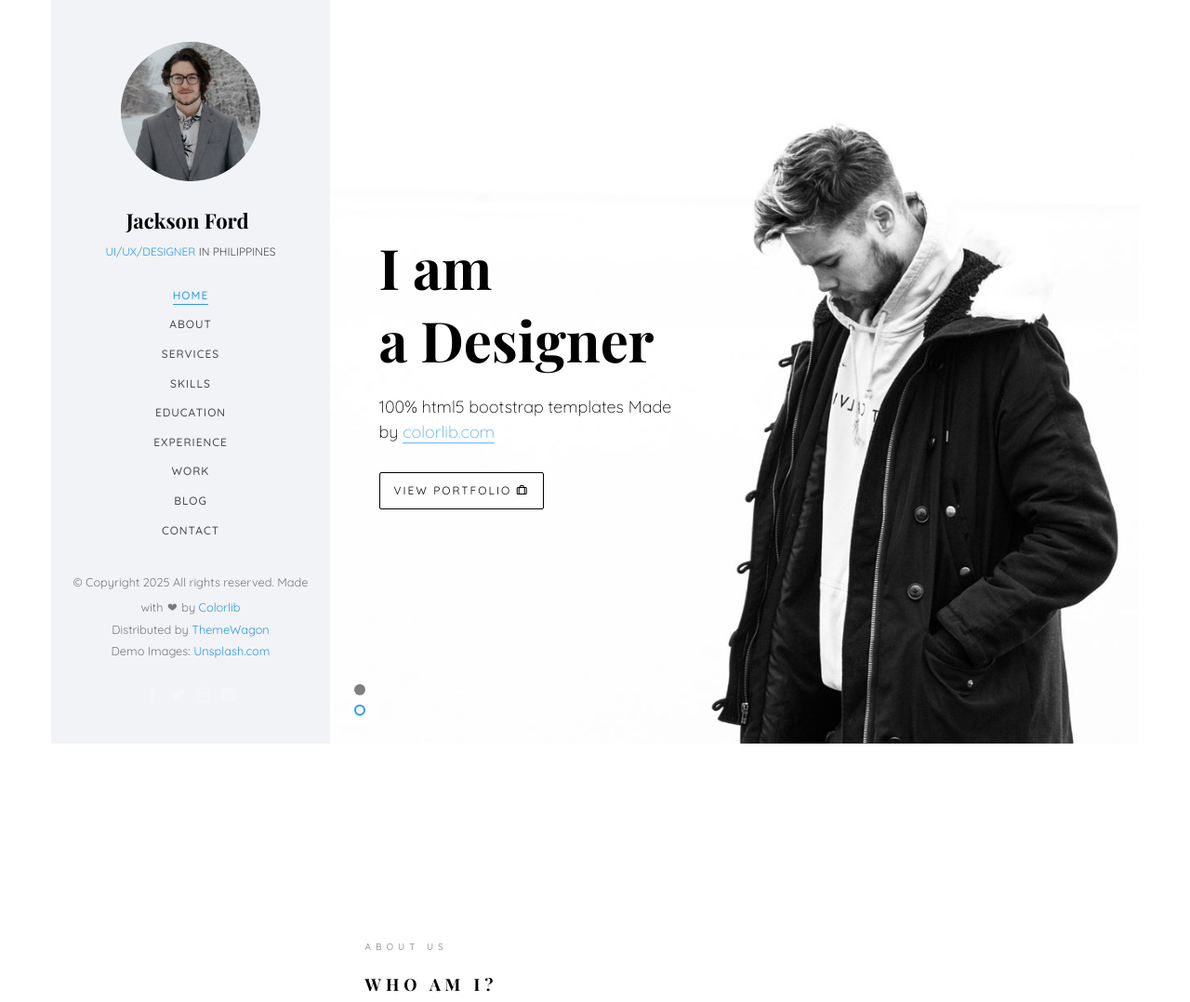
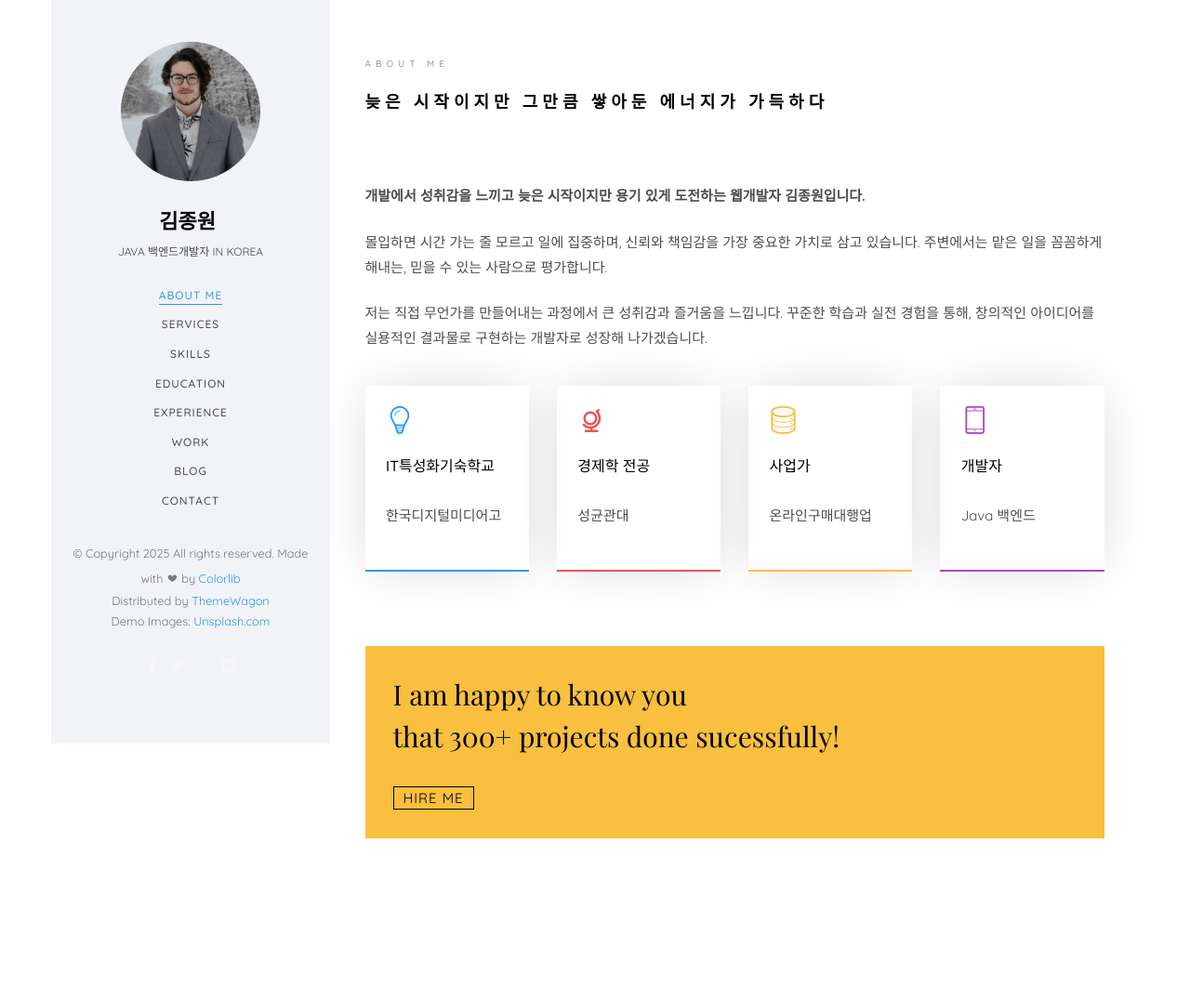
Before and after one commit to goottjason/goottjason.github.io, a plain HTML site: page index.html in a window 1280 px wide. Shown: the top 1078 px of the page at 93% size. Drawn offline with nearby package versions, Linux system fonts and the light colour scheme; files whose address does not match are found by name; a web font is replaced by a local one.

Commit message:
modify index

```diff
--- a/index.html
+++ b/index.html
@@ -57,14 +57,14 @@
 		<aside id="colorlib-aside" role="complementary" class="border js-fullheight">
 			<div class="text-center">
 				<div class="author-img" style="background-image: url(images/about.jpg);"></div>
-				<h1 id="colorlib-logo"><a href="index.html">Jackson Ford</a></h1>
-				<span class="position"><a href="#">UI/UX/Designer</a> in Philippines</span>
+				<h1 id="colorlib-logo"><a href="index.html">김종원</a></h1>
+				<span class="position">JAVA 백엔드개발자 IN KOREA</span>
 			</div>
 			<nav id="colorlib-main-menu" role="navigation" class="navbar">
 				<div id="navbar" class="collapse">
 					<ul>
-						<li class="active"><a href="#" data-nav-section="home">Home</a></li>
-						<li><a href="#" data-nav-section="about">About</a></li>
+						<!--<li class="active"><a href="#" data-nav-section="home">Home</a></li>-->
+						<li class="active"><a href="#" data-nav-section="about">About Me</a></li>
 						<li><a href="#" data-nav-section="services">Services</a></li>
 						<li><a href="#" data-nav-section="skills">Skills</a></li>
 						<li><a href="#" data-nav-section="education">Education</a></li>
@@ -91,7 +91,7 @@ Copyright <script>document.write(new Date().getFullYear());</script> All rights
 		</aside>
 
 		<div id="colorlib-main">
-			<section id="colorlib-hero" class="js-fullheight" data-section="home">
+			<!--<section id="colorlib-hero" class="js-fullheight" data-section="home">
 				<div class="flexslider js-fullheight">
 					<ul class="slides">
 				   	<li style="background-image: url(images/img_bg_1.jpg);">
@@ -128,7 +128,7 @@ Copyright <script>document.write(new Date().getFullYear());</script> All rights
 				   	</li>
 				  	</ul>
 			  	</div>
-			</section>
+			</section>-->
 
 			<section class="colorlib-about" data-section="about">
 				<div class="colorlib-narrow-content">
@@ -137,10 +137,13 @@ Copyright <script>document.write(new Date().getFullYear());</script> All rights
 							<div class="row row-bottom-padded-sm animate-box" data-animate-effect="fadeInLeft">
 								<div class="col-md-12">
 									<div class="about-desc">
-										<span class="heading-meta">About Us</span>
-										<h2 class="colorlib-heading">Who Am I?</h2>
-										<p><strong>Hi I'm Jackson Ford</strong> On her way she met a copy. The copy warned the Little Blind Text, that where it came from it would have been rewritten a thousand times and everything that was left from its origin would be the word "and" and the Little Blind Text should turn around and return to its own, safe country.</p>
-										<p>Even the all-powerful Pointing has no control about the blind texts it is an almost unorthographic life One day however a small line of blind text by the name of Lorem Ipsum decided to leave for the far World of Grammar.</p>
+										<span class="heading-meta">About Me</span>
+										<h2 class="colorlib-heading">
+                      늦은 시작이지만 그만큼 쌓아둔 에너지가 가득하다
+                    </h2>
+										<p><strong>개발에서 성취감을 느끼고 늦은 시작이지만 용기 있게 도전하는 웹개발자 김종원입니다.</strong></p>
+                    <p>몰입하면 시간 가는 줄 모르고 일에 집중하며, 신뢰와 책임감을 가장 중요한 가치로 삼고 있습니다. 주변에서는 맡은 일을 꼼꼼하게 해내는, 믿을 수 있는 사람으로 평가합니다.</p>
+										<p>저는 직접 무언가를 만들어내는 과정에서 큰 성취감과 즐거움을 느낍니다. 꾸준한 학습과 실전 경험을 통해, 창의적인 아이디어를 실용적인 결과물로 구현하는 개발자로 성장해 나가겠습니다.</p>
 									</div>
 								</div>
 							</div>
@@ -148,25 +151,25 @@ Copyright <script>document.write(new Date().getFullYear());</script> All rights
 								<div class="col-md-3 animate-box" data-animate-effect="fadeInLeft">
 									<div class="services color-1">
 										<span class="icon2"><i class="icon-bulb"></i></span>
-										<h3>Graphic Design</h3>
+										<h3>IT특성화기숙학교</h3><p>한국디지털미디어고</p>
 									</div>
 								</div>
 								<div class="col-md-3 animate-box" data-animate-effect="fadeInRight">
 									<div class="services color-2">
 										<span class="icon2"><i class="icon-globe-outline"></i></span>
-										<h3>Web Design</h3>
+										<h3>경제학 전공</h3><p>성균관대</p>
 									</div>
 								</div>
 								<div class="col-md-3 animate-box" data-animate-effect="fadeInTop">
 									<div class="services color-3">
 										<span class="icon2"><i class="icon-data"></i></span>
-										<h3>Software</h3>
+										<h3>사업가</h3><p>온라인구매대행업</p>
 									</div>
 								</div>
 								<div class="col-md-3 animate-box" data-animate-effect="fadeInBottom">
 									<div class="services color-4">
 										<span class="icon2"><i class="icon-phone3"></i></span>
-										<h3>Application</h3>
+										<h3>개발자</h3><p>Java 백엔드</p>
 									</div>
 								</div>
 							</div>
@@ -731,7 +734,7 @@ Copyright <script>document.write(new Date().getFullYear());</script> All rights
 									<i class="icon-globe-outline"></i>
 								</div>
 								<div class="colorlib-text">
-									<p><a href="#">info@domain.com</a></p>
+									<p><a href="#">kimjw8712@gmail.com</a></p>
 								</div>
 							</div>
 
@@ -740,7 +743,7 @@ Copyright <script>document.write(new Date().getFullYear());</script> All rights
 									<i class="icon-map"></i>
 								</div>
 								<div class="colorlib-text">
-									<p>198 West 21th Street, Suite 721 New York NY 10016</p>
+									<p>서울 금천구 시흥대로153길</p>
 								</div>
 							</div>
 
@@ -749,7 +752,7 @@ Copyright <script>document.write(new Date().getFullYear());</script> All rights
 									<i class="icon-phone"></i>
 								</div>
 								<div class="colorlib-text">
-									<p><a href="tel://">+123 456 7890</a></p>
+									<p><a href="tel://">010-2787-8712</a></p>
 								</div>
 							</div>
 						</div>
@@ -758,16 +761,16 @@ Copyright <script>document.write(new Date().getFullYear());</script> All rights
 								<div class="col-md-10 col-md-offset-1 col-md-pull-1 animate-box" data-animate-effect="fadeInRight">
 									<form action="">
 										<div class="form-group">
-											<input type="text" class="form-control" placeholder="Name">
+											<input type="text" class="form-control" placeholder="이름">
 										</div>
 										<div class="form-group">
-											<input type="text" class="form-control" placeholder="Email">
+											<input type="text" class="form-control" placeholder="답변 받을 E-Mail">
 										</div>
 										<div class="form-group">
-											<input type="text" class="form-control" placeholder="Subject">
+											<input type="text" class="form-control" placeholder="제목">
 										</div>
 										<div class="form-group">
-											<textarea name="" id="message" cols="30" rows="7" class="form-control" placeholder="Message"></textarea>
+											<textarea name="" id="message" cols="30" rows="7" class="form-control" placeholder="내용"></textarea>
 										</div>
 										<div class="form-group">
 											<input type="submit" class="btn btn-primary btn-send-message" value="Send Message">
```
